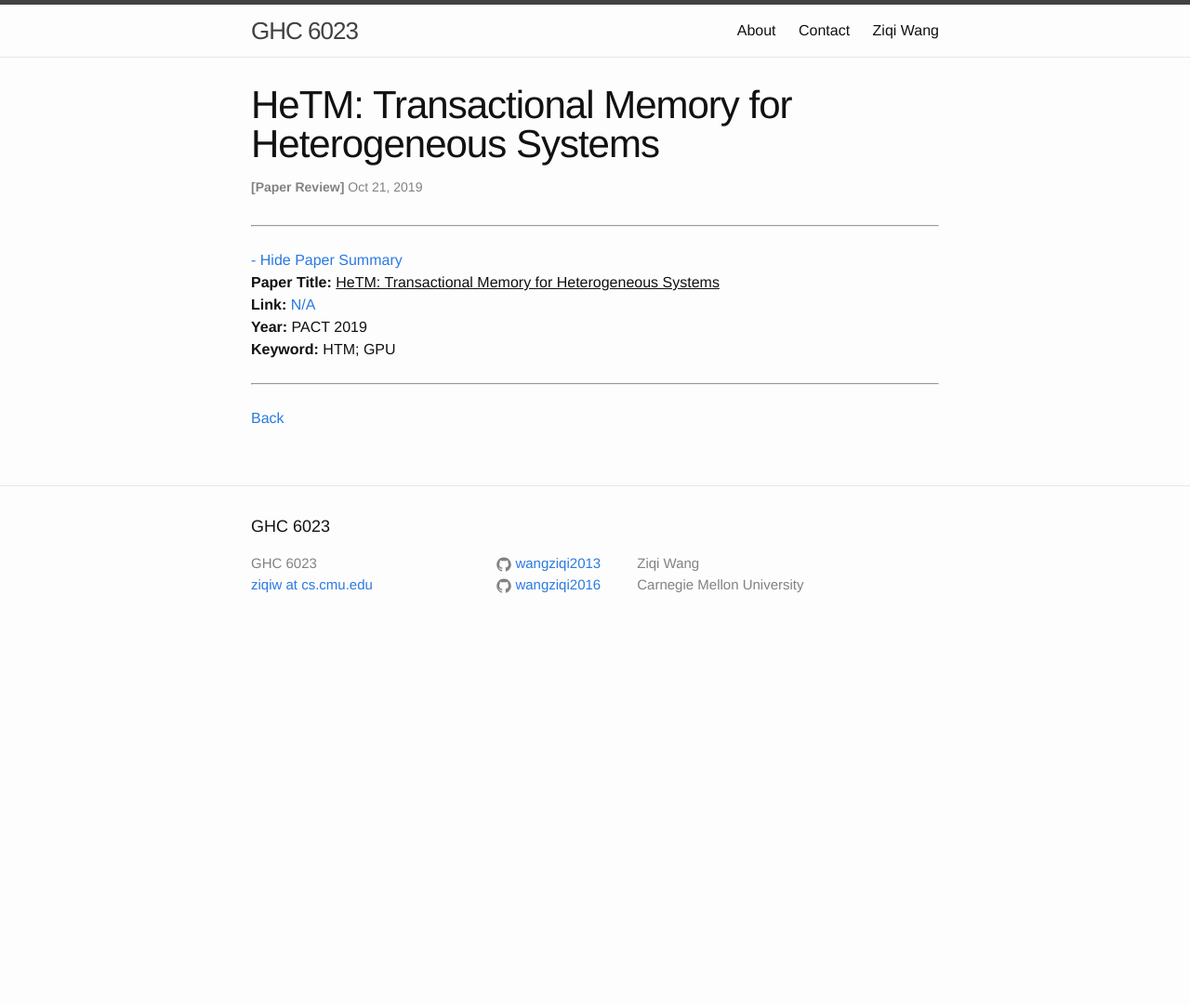
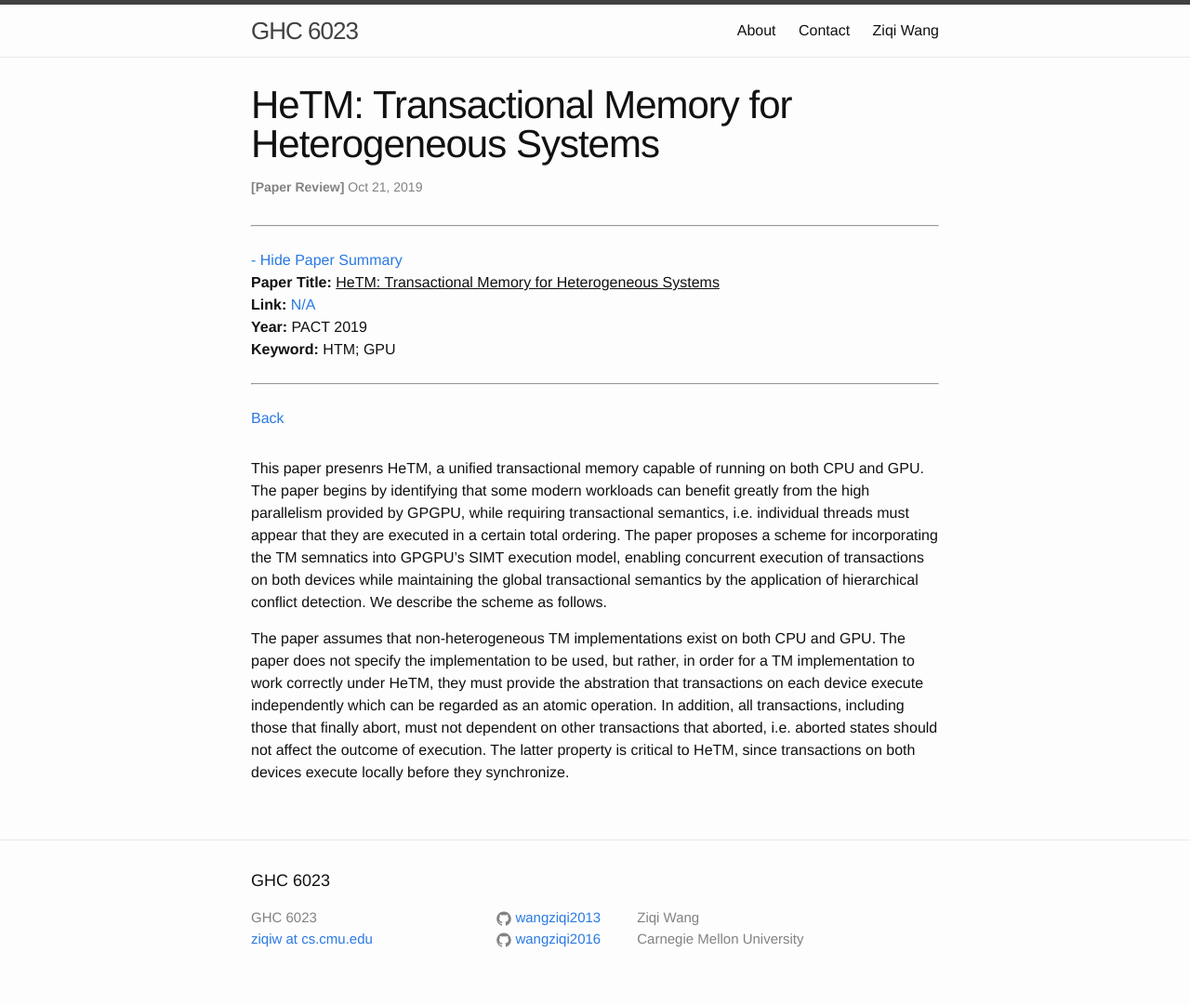
Before and after one commit to wangziqi2013/wangziqi2013.github.io, a Jekyll site: the page built from _posts/2019-10-20-hetm.markdown, in a window 1280 px wide. Shown: the whole page at 93% size. Built offline with Jekyll 4.4.1, drawn with Linux system fonts in a browser that asks for light colours; before the commit the page ends 900 px from its top, so only the background shows below that.

Commit message:
Adding assumptions

```diff
--- a/_posts/2019-10-20-hetm.markdown
+++ b/_posts/2019-10-20-hetm.markdown
@@ -12,3 +12,16 @@ htm_cd:
 htm_cr:
 version_mgmt:
 ---
+
+This paper presenrs HeTM, a unified transactional memory capable of running on both CPU and GPU. The paper
+begins by identifying that some modern workloads can benefit greatly from the high parallelism provided by GPGPU, while
+requiring transactional semantics, i.e. individual threads must appear that they are executed in a certain total ordering.
+The paper proposes a scheme for incorporating the TM semnatics into GPGPU's SIMT execution model, enabling concurrent execution of transactions on both devices while maintaining the global transactional semantics by the application of hierarchical
+conflict detection. We describe the scheme as follows.
+
+The paper assumes that non-heterogeneous TM implementations exist on both CPU and GPU. The paper does not specify the
+implementation to be used, but rather, in order for a TM implementation to work correctly under HeTM, they must provide
+the abstration that transactions on each device execute independently which can be regarded as an atomic operation. In addition,
+all transactions, including those that finally abort, must not dependent on other transactions that aborted, i.e. aborted
+states should not affect the outcome of execution. The latter property is critical to HeTM, since transactions on both
+devices execute locally before they synchronize.
```
